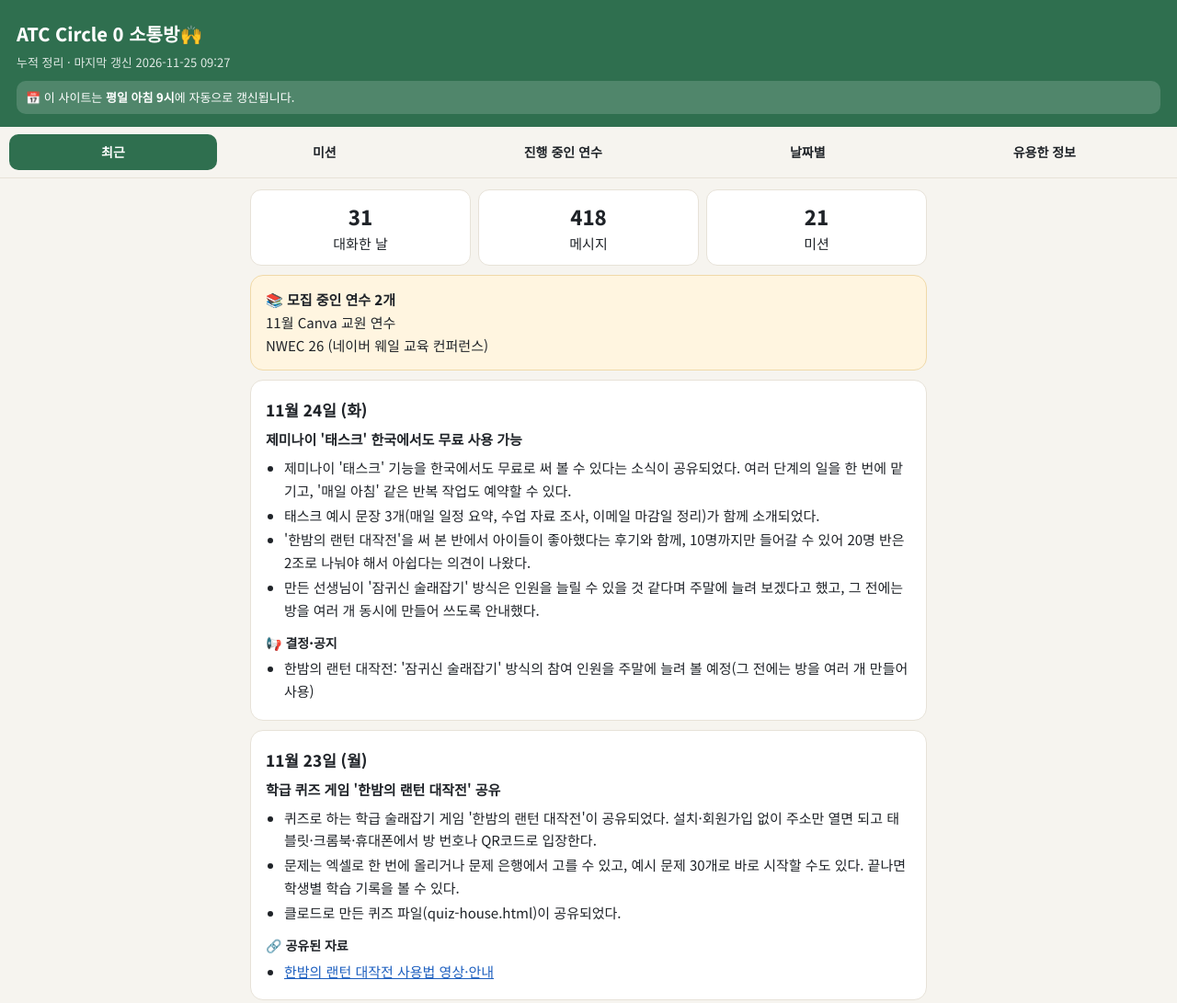
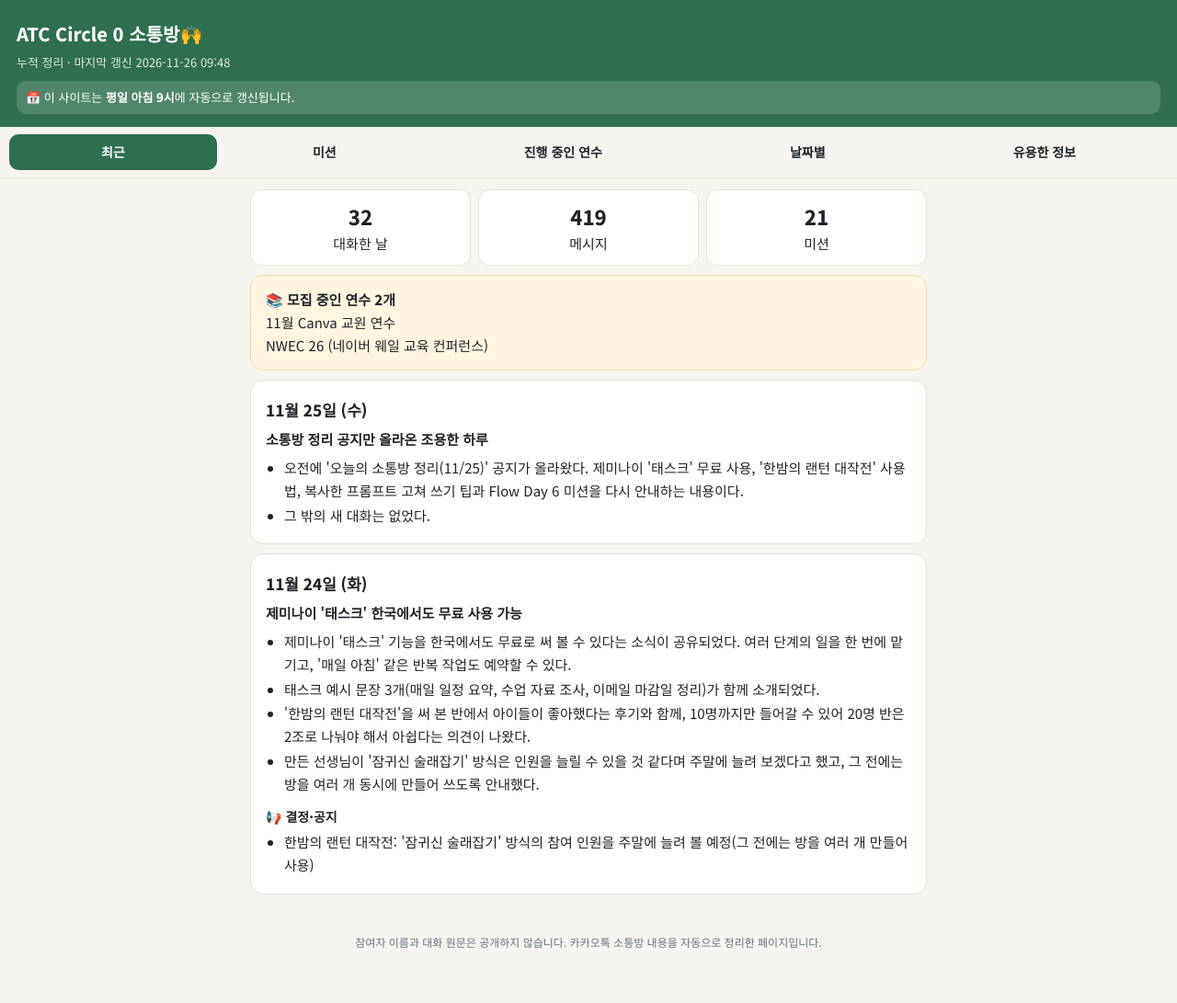
Before and after one commit to UP-HAN/atc-room-d9baf0, a plain HTML site: page index.html in a window 1280 px wide. Shown: the top 1091 px of the page at 92% size. After the commit the page ends 1055 px from the top, so only its background shows below. Drawn offline with Linux system fonts and the light colour scheme.

Commit message:
2026-11-26 09:48 정리 갱신
Co-Authored-By: Claude Opus 5.5 <noreply@anthropic.com>

```diff
--- a/index.html
+++ b/index.html
@@ -44,13 +44,13 @@ details.raw{margin-top:10px}details summary{cursor:pointer;color:var(--acc);font
 .bar{height:8px;background:#e5e7eb;border-radius:999px;overflow:hidden;margin:6px 0 2px}.bar i{display:block;height:100%;background:var(--acc)}
 footer{text-align:center;color:var(--mut);font-size:12px;padding:20px}
 </style></head><body>
-<header><h1>ATC Circle 0 소통방🙌</h1><p>누적 정리 · 마지막 갱신 2026-11-25 09:27</p>
+<header><h1>ATC Circle 0 소통방🙌</h1><p>누적 정리 · 마지막 갱신 2026-11-26 09:48</p>
 <div class="upd">📅 이 사이트는 <b>평일 아침 9시</b>에 자동으로 갱신됩니다.</div></header>
 <nav><a href="#today" data-go="today">최근</a><a href="#missions" data-go="missions">미션</a><a href="#trainings" data-go="trainings">진행 중인 연수</a><a href="#dates" data-go="dates">날짜별</a><a href="#useful" data-go="useful">유용한 정보</a></nav>
 <main>
 <section id="today">
-  <div class="stats"><div><b>31</b>대화한 날</div><div><b>418</b>메시지</div><div><b>21</b>미션</div></div>
-  <a class="card warn" href="#trainings"><b>📚 모집 중인 연수 2개</b><br>11월 Canva 교원 연수<br>NWEC 26 (네이버 웨일 교육 컨퍼런스)</a><article class="card"><h3>11월 24일 (화)</h3><p class="headline">제미나이 &#x27;태스크&#x27; 한국에서도 무료 사용 가능</p><ul><li>제미나이 &#x27;태스크&#x27; 기능을 한국에서도 무료로 써 볼 수 있다는 소식이 공유되었다. 여러 단계의 일을 한 번에 맡기고, &#x27;매일 아침&#x27; 같은 반복 작업도 예약할 수 있다.</li><li>태스크 예시 문장 3개(매일 일정 요약, 수업 자료 조사, 이메일 마감일 정리)가 함께 소개되었다.</li><li>&#x27;한밤의 랜턴 대작전&#x27;을 써 본 반에서 아이들이 좋아했다는 후기와 함께, 10명까지만 들어갈 수 있어 20명 반은 2조로 나눠야 해서 아쉽다는 의견이 나왔다.</li><li>만든 선생님이 &#x27;잠귀신 술래잡기&#x27; 방식은 인원을 늘릴 수 있을 것 같다며 주말에 늘려 보겠다고 했고, 그 전에는 방을 여러 개 동시에 만들어 쓰도록 안내했다.</li></ul><div class="sub"><h4>📢 결정·공지</h4><ul><li>한밤의 랜턴 대작전: &#x27;잠귀신 술래잡기&#x27; 방식의 참여 인원을 주말에 늘려 볼 예정(그 전에는 방을 여러 개 만들어 사용)</li></ul></div></article><article class="card"><h3>11월 23일 (월)</h3><p class="headline">학급 퀴즈 게임 &#x27;한밤의 랜턴 대작전&#x27; 공유</p><ul><li>퀴즈로 하는 학급 술래잡기 게임 &#x27;한밤의 랜턴 대작전&#x27;이 공유되었다. 설치·회원가입 없이 주소만 열면 되고 태블릿·크롬북·휴대폰에서 방 번호나 QR코드로 입장한다.</li><li>문제는 엑셀로 한 번에 올리거나 문제 은행에서 고를 수 있고, 예시 문제 30개로 바로 시작할 수도 있다. 끝나면 학생별 학습 기록을 볼 수 있다.</li><li>클로드로 만든 퀴즈 파일(quiz-house.html)이 공유되었다.</li></ul><div class="sub"><h4>🔗 공유된 자료</h4><ul><li><a href="https://lab.ches.es.kr/lantern/guide.html" target="_blank" rel="noopener">한밤의 랜턴 대작전 사용법 영상·안내</a></li></ul></div></article>
+  <div class="stats"><div><b>32</b>대화한 날</div><div><b>419</b>메시지</div><div><b>21</b>미션</div></div>
+  <a class="card warn" href="#trainings"><b>📚 모집 중인 연수 2개</b><br>11월 Canva 교원 연수<br>NWEC 26 (네이버 웨일 교육 컨퍼런스)</a><article class="card"><h3>11월 25일 (수)</h3><p class="headline">소통방 정리 공지만 올라온 조용한 하루</p><ul><li>오전에 &#x27;오늘의 소통방 정리(11/25)&#x27; 공지가 올라왔다. 제미나이 &#x27;태스크&#x27; 무료 사용, &#x27;한밤의 랜턴 대작전&#x27; 사용법, 복사한 프롬프트 고쳐 쓰기 팁과 Flow Day 6 미션을 다시 안내하는 내용이다.</li><li>그 밖의 새 대화는 없었다.</li></ul></article><article class="card"><h3>11월 24일 (화)</h3><p class="headline">제미나이 &#x27;태스크&#x27; 한국에서도 무료 사용 가능</p><ul><li>제미나이 &#x27;태스크&#x27; 기능을 한국에서도 무료로 써 볼 수 있다는 소식이 공유되었다. 여러 단계의 일을 한 번에 맡기고, &#x27;매일 아침&#x27; 같은 반복 작업도 예약할 수 있다.</li><li>태스크 예시 문장 3개(매일 일정 요약, 수업 자료 조사, 이메일 마감일 정리)가 함께 소개되었다.</li><li>&#x27;한밤의 랜턴 대작전&#x27;을 써 본 반에서 아이들이 좋아했다는 후기와 함께, 10명까지만 들어갈 수 있어 20명 반은 2조로 나눠야 해서 아쉽다는 의견이 나왔다.</li><li>만든 선생님이 &#x27;잠귀신 술래잡기&#x27; 방식은 인원을 늘릴 수 있을 것 같다며 주말에 늘려 보겠다고 했고, 그 전에는 방을 여러 개 동시에 만들어 쓰도록 안내했다.</li></ul><div class="sub"><h4>📢 결정·공지</h4><ul><li>한밤의 랜턴 대작전: &#x27;잠귀신 술래잡기&#x27; 방식의 참여 인원을 주말에 늘려 볼 예정(그 전에는 방을 여러 개 만들어 사용)</li></ul></div></article>
 </section>
 <section id="missions"><p class="lead">🎯 현재 카톡방에서 진행 중인 미션</p><div class="card note">✅ <b>미션을 마치면 ‘체크 완료’를 눌러 내 진행 상황을 기록해 보세요.</b><br><span class="small">체크는 <b>지금 보고 계신 기기(휴대폰·PC 브라우저)</b>에 저장돼요. 로그인은 필요 없고, 다른 사람에게는 보이지 않아요. 다른 기기에서는 따로 체크해야 해요.</span></div>
 <a class="card scard" href="#m-flow" data-series="flow">
@@ -70,7 +70,7 @@ footer{text-align:center;color:var(--mut);font-size:12px;padding:20px}
   <span class="go">들어가기 →</span>
 </a>
 <a class="card scard" href="#m-hellomaple" data-series="hellomaple">
-  <div class="mhead"><span class="pill ok">진행 중</span><span class="muted small">10/30 ~ 10/30 · 미션 2개</span></div>
+  <div class="mhead"><span class="pill gray">종료</span><span class="muted small">10/30 ~ 10/30 · 미션 2개</span></div>
   <h3>2026 헬로메이플 이벤트 (클릭온 AI 시즌 2 · 신규 콘텐츠)</h3>
   <p class="muted">ATC 사업 참여 교·강사가 헬로메이플 콘텐츠로 수업한 뒤 인증을 제출하면 굿즈를 받는 이벤트입니다(두 이벤트 중 하나만 참여해도 됨).</p>
   <p class="small">최근: <b>이벤트 2</b> 신규 콘텐츠 체험 이벤트</p>
@@ -376,6 +376,10 @@ footer{text-align:center;color:var(--mut);font-size:12px;padding:20px}
   <div class="links"><a class="btn" href="https://bit.ly/4기연수사전신청" target="_blank" rel="noopener">신청·안내 ↗</a></div>
 </article></section>
 <section id="dates">
+<article class="card" id="d-2026-11-25">
+  <h3>11월 25일 (수) <span class="muted small">메시지 1개</span></h3>
+  <p class="headline">소통방 정리 공지만 올라온 조용한 하루</p><ul><li>오전에 &#x27;오늘의 소통방 정리(11/25)&#x27; 공지가 올라왔다. 제미나이 &#x27;태스크&#x27; 무료 사용, &#x27;한밤의 랜턴 대작전&#x27; 사용법, 복사한 프롬프트 고쳐 쓰기 팁과 Flow Day 6 미션을 다시 안내하는 내용이다.</li><li>그 밖의 새 대화는 없었다.</li></ul>
+</article>
 <article class="card" id="d-2026-11-24">
   <h3>11월 24일 (화) <span class="muted small">메시지 8개</span></h3>
   <p class="headline">제미나이 &#x27;태스크&#x27; 한국에서도 무료 사용 가능</p><ul><li>제미나이 &#x27;태스크&#x27; 기능을 한국에서도 무료로 써 볼 수 있다는 소식이 공유되었다. 여러 단계의 일을 한 번에 맡기고, &#x27;매일 아침&#x27; 같은 반복 작업도 예약할 수 있다.</li><li>태스크 예시 문장 3개(매일 일정 요약, 수업 자료 조사, 이메일 마감일 정리)가 함께 소개되었다.</li><li>&#x27;한밤의 랜턴 대작전&#x27;을 써 본 반에서 아이들이 좋아했다는 후기와 함께, 10명까지만 들어갈 수 있어 20명 반은 2조로 나눠야 해서 아쉽다는 의견이 나왔다.</li><li>만든 선생님이 &#x27;잠귀신 술래잡기&#x27; 방식은 인원을 늘릴 수 있을 것 같다며 주말에 늘려 보겠다고 했고, 그 전에는 방을 여러 개 동시에 만들어 쓰도록 안내했다.</li></ul><div class="sub"><h4>📢 결정·공지</h4><ul><li>한밤의 랜턴 대작전: &#x27;잠귀신 술래잡기&#x27; 방식의 참여 인원을 주말에 늘려 볼 예정(그 전에는 방을 여러 개 만들어 사용)</li></ul></div>
```
